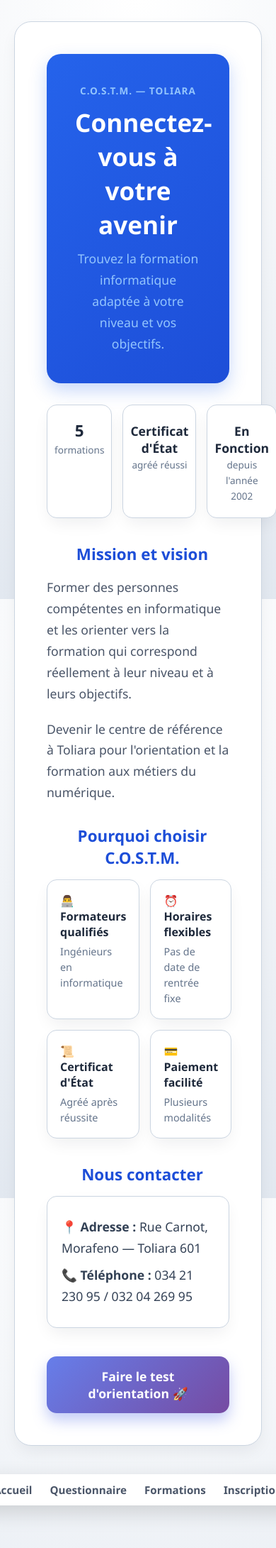
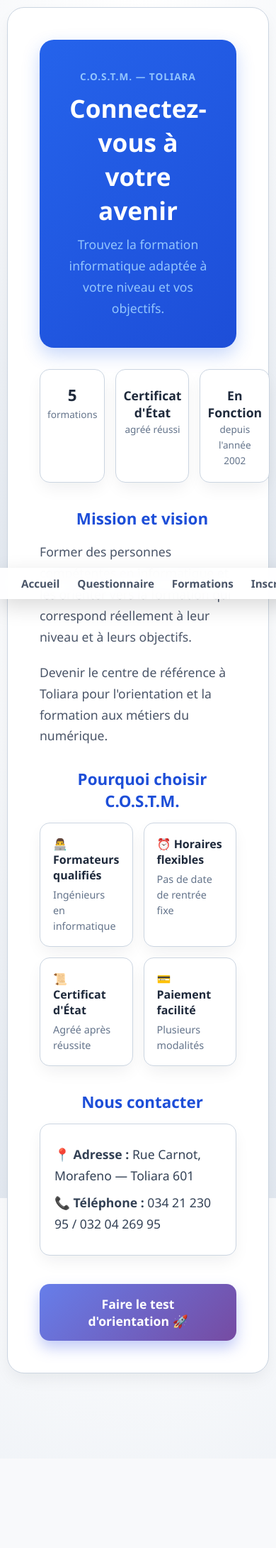
Before and after one commit to JosinahRaoulson/COSTM-ORIENTATION-WEB, a Django app: page / in a window 390 px wide; the page is wider, and only the part inside the window is pictured. Shown: that part at 71% size. After the commit the page ends 1940 px from the top of that part, so only its background shows below. Run offline with Django 5.2, Linux system fonts and the light colour scheme; parts of the project's set-up code (start-up, migrations or seed data) failed here and were passed over.

Commit message:
Adaptation responsive mobile et PC

```diff
--- a/Orientation/static/utilisateur/style.css
+++ b/Orientation/static/utilisateur/style.css
@@ -28,6 +28,8 @@ body {
     box-shadow: 0 15px 30px -5px rgba(37, 99, 235, 0.15) !important;
 }
 /* --- Style Global --- */
+
+
 body {
     font-family: 'Poppins', 'Segoe UI', system-ui, sans-serif;
     background: linear-gradient(135deg, #667eea 0%, #764ba2 100%);
@@ -543,3 +545,35 @@ input[type="radio"] {
     padding: 40px;
     color: #94a3b8;
 }
+/* Adaptation automatique pour téléphone (écrans < 768px) */
+@media (max-width: 768px) {
+    body {
+        padding: 10px 10px 80px 10px !important; /* Espace en bas pour la barre */
+    }
+
+    .container, main, section {
+        width: 100% !important;
+        max-width: 100% !important;
+        margin: 0 auto !important;
+        padding: 15px !important;
+    }
+
+    /* Les grilles passent sur 1 seule colonne sur mobile */
+    .grid, .cards, .features {
+        grid-template-columns: 1fr !important;
+        display: flex !important;
+        flex-direction: column !important;
+    }
+
+    /* Fixe la barre de navigation tout en bas de l'écran du téléphone */
+    nav, .navbar, .bottom-nav {
+        position: fixed !important;
+        bottom: 0 !important;
+        left: 0 !important;
+        right: 0 !important;
+        width: 100% !important;
+        border-radius: 0 !important;
+        margin: 0 !important;
+        z-index: 1000;
+    }
+}
--- a/Orientation/templates/utilisateur/accueil.html
+++ b/Orientation/templates/utilisateur/accueil.html
@@ -2,6 +2,7 @@
 <!DOCTYPE html>
 <html lang="fr">
 <head>
+    <meta name="viewport" content="width=device-width, initial-scale=1.0">
     <meta charset="UTF-8">
     <title>Accueil - C.O.S.T.M. Toliara</title>
     <link rel="stylesheet" href="{% static 'utilisateur/style.css' %}">
--- a/Orientation/templates/utilisateur/detail_formation.html
+++ b/Orientation/templates/utilisateur/detail_formation.html
@@ -2,10 +2,12 @@
 <!DOCTYPE html>
 <html lang="fr">
 <head>
+    <meta name="viewport" content="width=device-width, initial-scale=1.0">
     <meta charset="UTF-8">
     <title>Détails de la formation - C.O.S.T.M.</title>
     <link rel="stylesheet" href="{% static 'utilisateur/style.css' %}">
 </head>
+
 <body>
     <div style="text-align: center; margin-top: 30px;">
         {% if formation %}
--- a/Orientation/templates/utilisateur/formations.html
+++ b/Orientation/templates/utilisateur/formations.html
@@ -2,6 +2,7 @@
 <!DOCTYPE html>
 <html lang="fr">
 <head>
+    <meta name="viewport" content="width=device-width, initial-scale=1.0">
     <meta charset="UTF-8">
     <title>Nos Formations - C.O.S.T.M.</title>
     <link rel="stylesheet" href="{% static 'utilisateur/style.css' %}">
--- a/Orientation/templates/utilisateur/inscription.html
+++ b/Orientation/templates/utilisateur/inscription.html
@@ -2,6 +2,7 @@
 <!DOCTYPE html>
 <html lang="fr">
 <head>
+    <meta name="viewport" content="width=device-width, initial-scale=1.0">
     <meta charset="UTF-8">
     <title>Fiche d'Inscription - C.O.S.T.M. Toliara</title>
     <link rel="stylesheet" href="{% static 'utilisateur/style.css' %}">
--- a/Orientation/templates/utilisateur/pdf_inscription.html
+++ b/Orientation/templates/utilisateur/pdf_inscription.html
@@ -1,6 +1,7 @@
 <!DOCTYPE html>
 <html lang="fr">
 <head>
+    <meta name="viewport" content="width=device-width, initial-scale=1.0">
     <meta charset="UTF-8">
     <title>Fiche d'Inscription - C.O.S.T.M.</title>
     <style>
--- a/Orientation/templates/utilisateur/questionnaire.html
+++ b/Orientation/templates/utilisateur/questionnaire.html
@@ -2,6 +2,7 @@
 <!DOCTYPE html>
 <html lang="fr">
 <head>
+    <meta name="viewport" content="width=device-width, initial-scale=1.0">
     <meta charset="UTF-8">
     <title>Questionnaire d'orientation - C.O.S.T.M.</title>
     <link rel="stylesheet" href="{% static 'utilisateur/style.css' %}">
--- a/Orientation/templates/utilisateur/resultat.html
+++ b/Orientation/templates/utilisateur/resultat.html
@@ -1,7 +1,8 @@
 {% load static %}
 <!DOCTYPE html>
 <html lang="fr">
-<head>
+<head><meta name="viewport" content="width=device-width, initial-scale=1.0">
+
     <meta charset="UTF-8">
     <title>Résultat de l'orientation - C.O.S.T.M.</title>
     <link rel="stylesheet" href="{% static 'utilisateur/style.css' %}">
--- a/Orientation/templates/utilisateur/succes.html
+++ b/Orientation/templates/utilisateur/succes.html
@@ -1,6 +1,7 @@
 <!DOCTYPE html>
 <html lang="fr">
 <head>
+    <meta name="viewport" content="width=device-width, initial-scale=1.0">
     <meta charset="UTF-8">
     <title>Inscription Validée - C.O.S.T.M.</title>
     <style>
```
